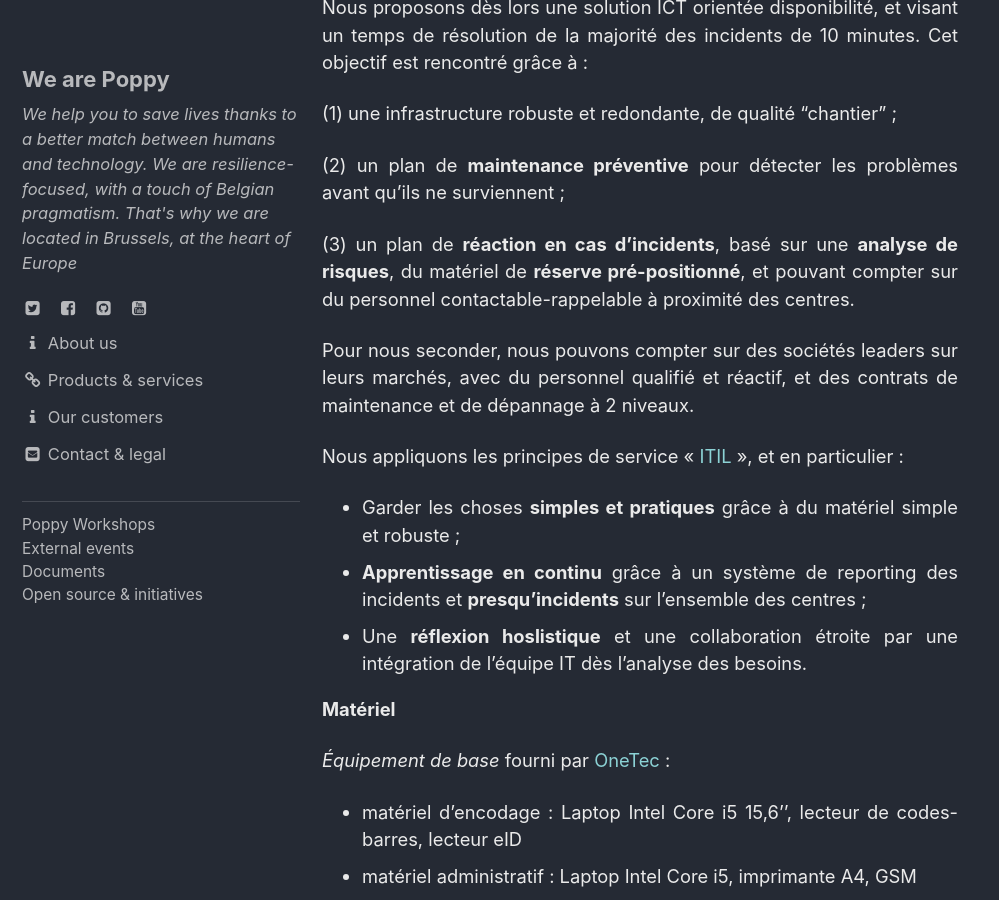
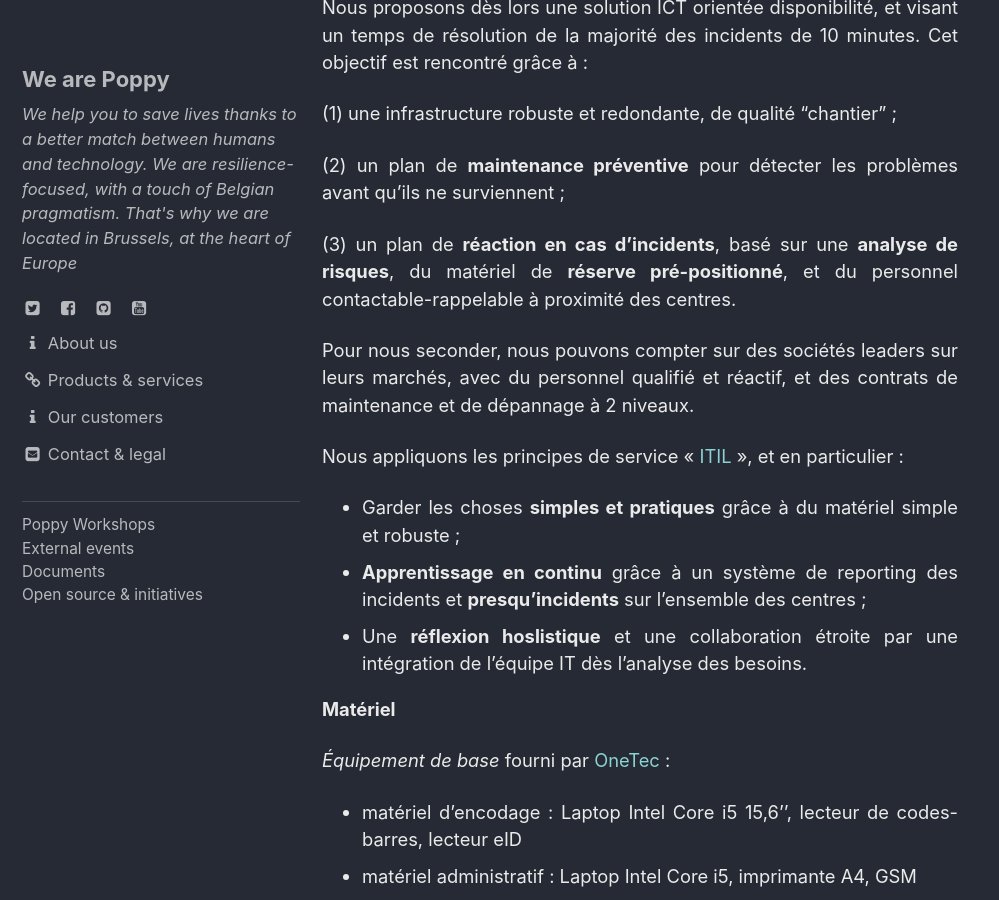
Before and after one commit to ccloquet/ccloquet.github.io, a Jekyll site: the page built from _posts/2020-12-30-ICT-testing.md, in a window 1280 px wide and 900 px high, scrolled down 1239 px. Shown: the whole window, without its empty margins (0-999 px from the left). Built offline with Jekyll 4.4.1, drawn with Linux system fonts in a browser that asks for light colours; cached includes are drawn as plain includes.

Commit message:
Update 2020-12-30-ICT-testing.md

```diff
--- a/_posts/2020-12-30-ICT-testing.md
+++ b/_posts/2020-12-30-ICT-testing.md
@@ -24,7 +24,7 @@ Nous proposons dès lors une solution ICT orientée disponibilité, et visant un
 
   (2) un plan de **maintenance préventive** pour détecter les problèmes avant qu'ils ne surviennent ;
 
-  (3) un plan de **réaction en cas d’incidents**, basé sur une **analyse de risques**, du matériel de **réserve pré-positionné**, et pouvant compter sur du personnel contactable-rappelable à proximité des centres.
+  (3) un plan de **réaction en cas d’incidents**, basé sur une **analyse de risques**, du matériel de **réserve pré-positionné**, et du personnel contactable-rappelable à proximité des centres.
 
 Pour nous seconder, nous pouvons compter sur des sociétés leaders sur leurs marchés, avec du personnel qualifié et réactif, et des contrats de maintenance et de dépannage à 2 niveaux.
 
```
